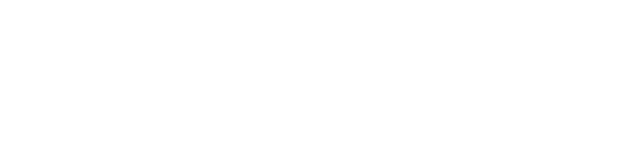
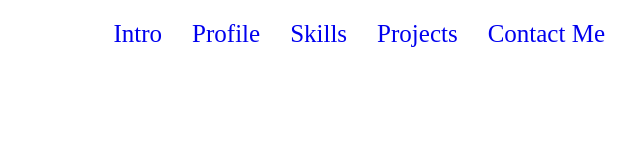
Before and after one commit to asitha-navaratne/asitha-navaratne, a plain HTML site: page index.html in a window 1280 px wide. Shown: the whole page, without its empty margins (640-1280 px from the left). Drawn offline with Linux system fonts and the light colour scheme.

Commit message:
Started work on navigation bar

```diff
--- a/index.html
+++ b/index.html
@@ -8,7 +8,15 @@
     <title>Asitha Navaratne</title>
   </head>
   <body>
-    <nav></nav>
+    <nav>
+      <ul>
+        <li><a href="#">Intro</a></li>
+        <li><a href="#">Profile</a></li>
+        <li><a href="#">Skills</a></li>
+        <li><a href="#">Projects</a></li>
+        <li><a href="#">Contact Me</a></li>
+      </ul>
+    </nav>
     <script src="resources/script.js"></script>
   </body>
 </html>
--- a/resources/style.css
+++ b/resources/style.css
@@ -1,5 +1,34 @@
+/* ===[ GLOBAL SETTINGS ]=== */
+
 * {
   margin: 0;
   padding: 0;
   box-sizing: border-box;
+  text-rendering: optimizeLegibility;
 }
+
+html {
+  font-size: 62.5%;
+}
+
+/* ===[ NAVIGATION ]=== */
+
+nav {
+  padding: 10px 20px;
+  font-size: 2.5rem;
+}
+
+nav ul {
+  display: flex;
+  flex-direction: row;
+  list-style-type: none;
+  justify-content: flex-end;
+}
+
+nav li {
+  padding: 10px 15px;
+}
+
+nav a {
+  text-decoration: none;
+}
```
